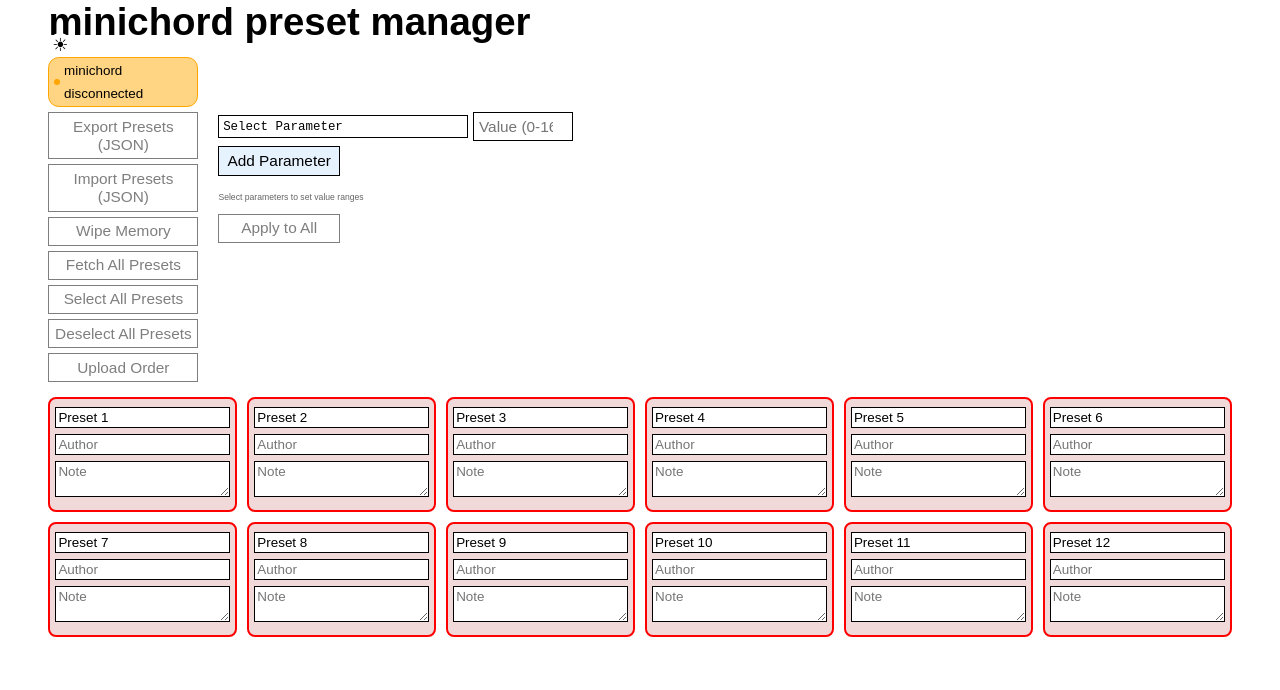
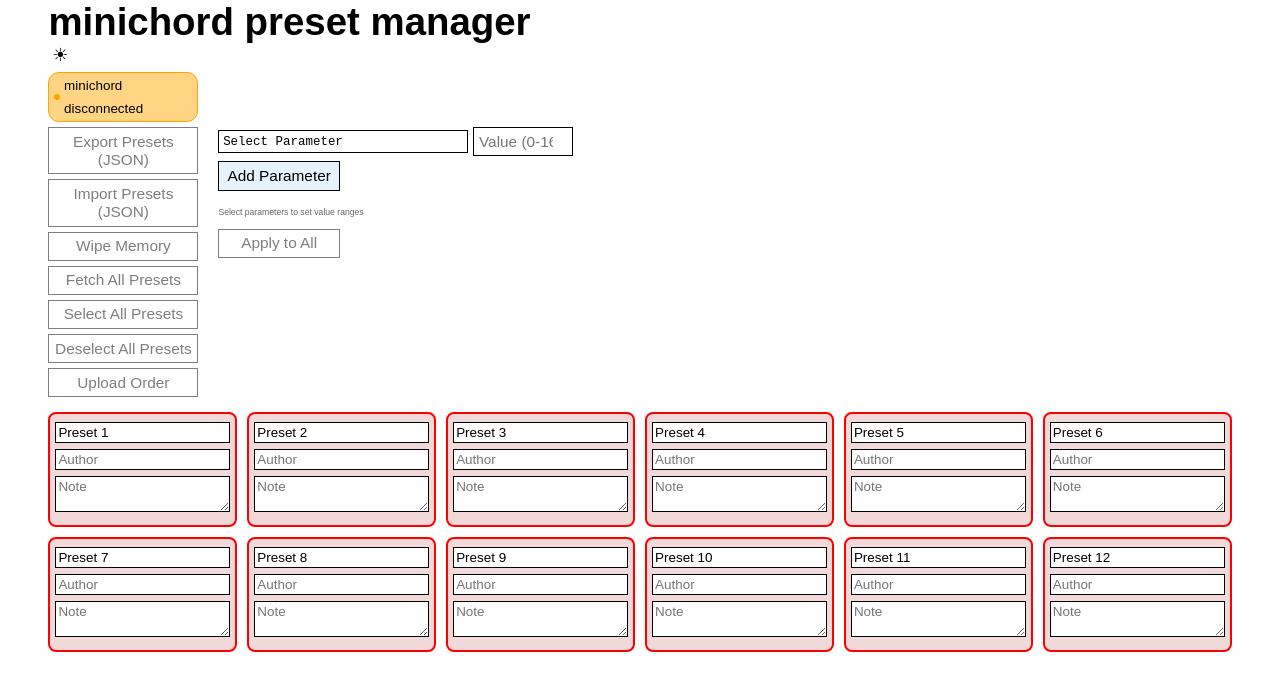
Before and after one commit to terminalwaltz/minichord-preset-manager, a React (Create React App) app: page / in a window 1280 px wide. Shown: the top 690 px of the page. Built offline with nearby package versions, Linux system fonts and the light colour scheme.

Commit message:
Comfy formatting for dark mode toggle

```diff
--- a/src/styles.css
+++ b/src/styles.css
@@ -343,6 +343,8 @@
 .theme-toggle {
   display: inline-block;
   flex-shrink: 0; /* Prevent toggle from shrinking */
+  margin-top: 10px;
+  margin-bottom: 5px;
 }
 
 .theme-toggle input[type="checkbox"] {
```
